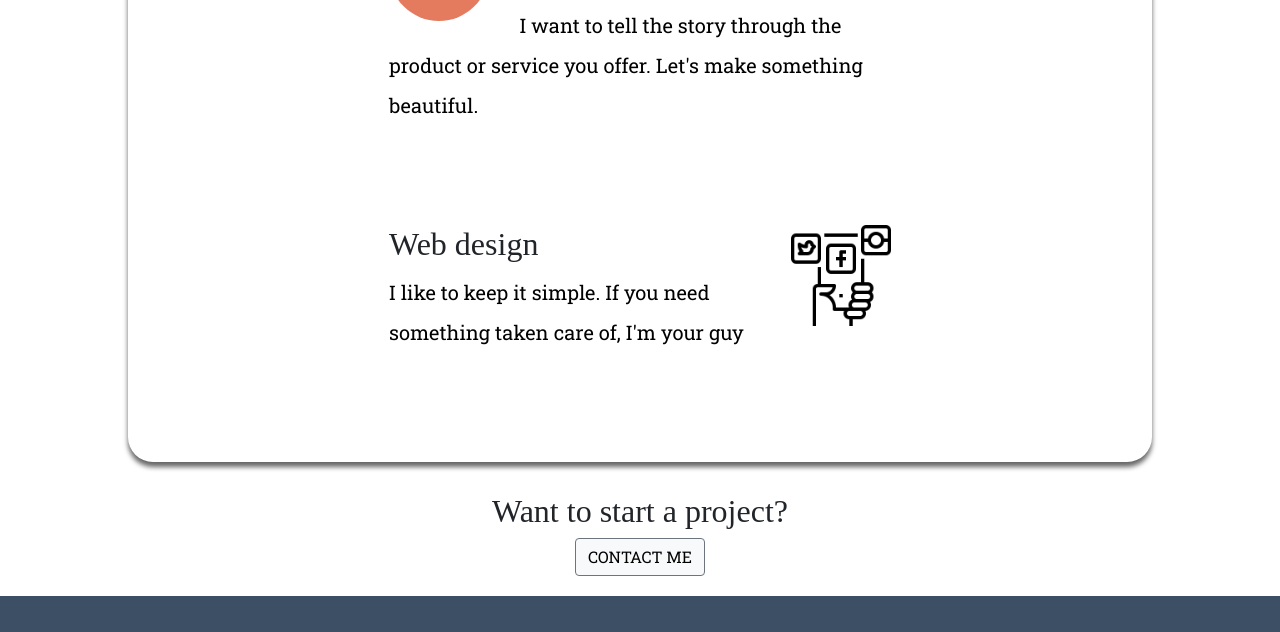
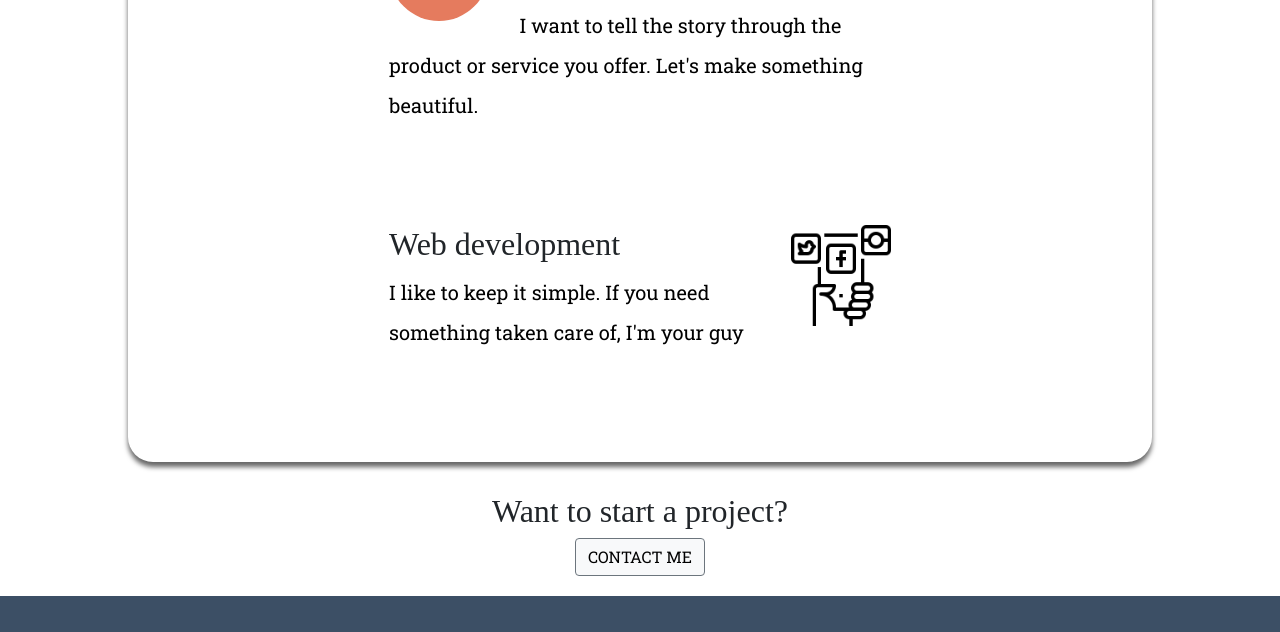
Before and after one commit to aleksandarkrst/Website, a plain HTML site: page index.html in a window 1280 px wide. Shown: the part 1354-1986 px from the top of the page. Drawn offline with nearby package versions, Linux system fonts and the light colour scheme.

Commit message:
Update index.html

```diff
--- a/index.html
+++ b/index.html
@@ -89,7 +89,7 @@
             </div>
             <div class="skill-row">
                 <img class="mark-img" src="img/social-media.png" alt="">
-                <h4>Web design</h4>
+                <h4>Web development</h4>
                 <p>I like to keep it simple. If you need something taken care of, I'm your guy</p>
             </div>
         </div>
```
